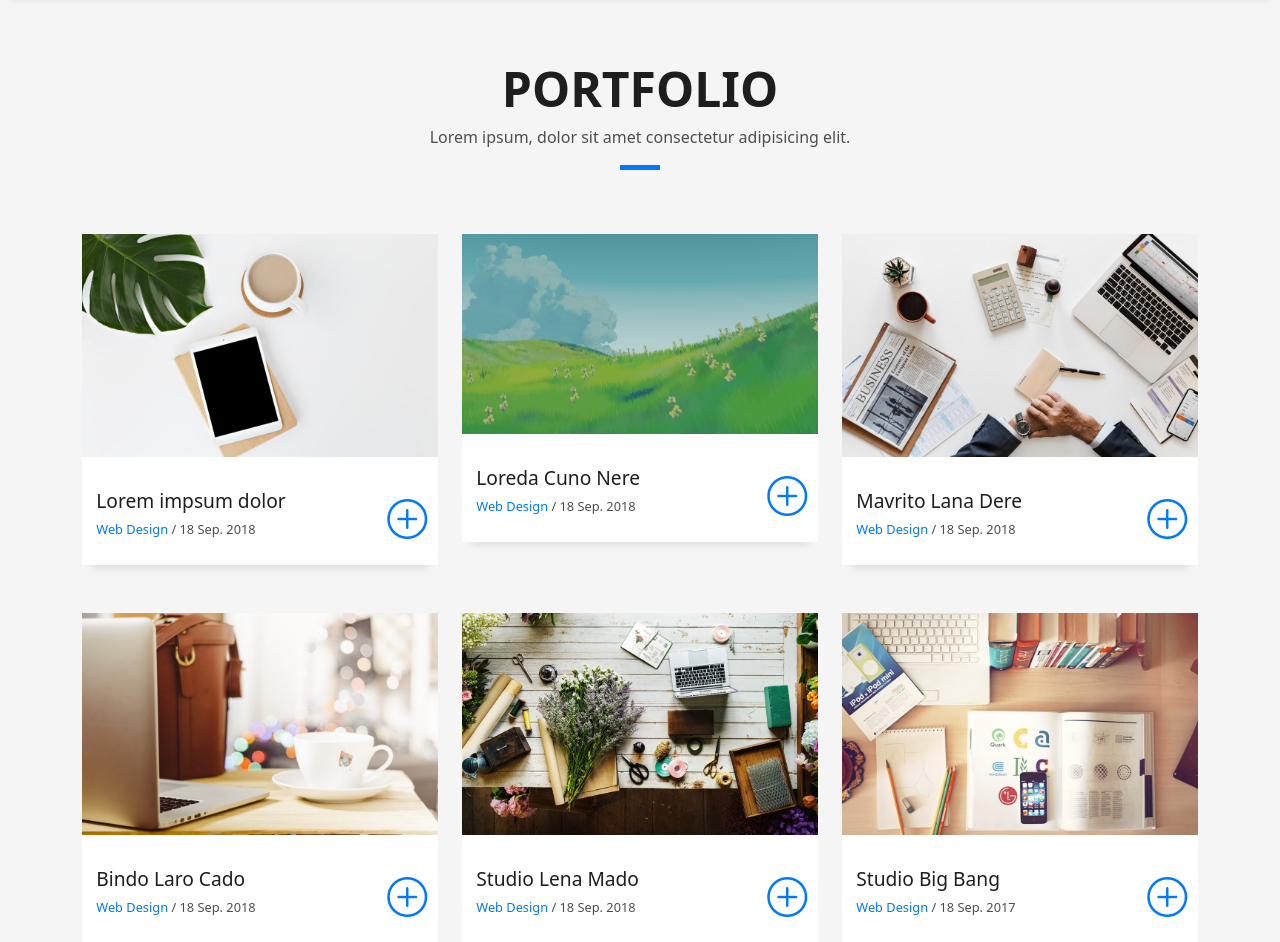
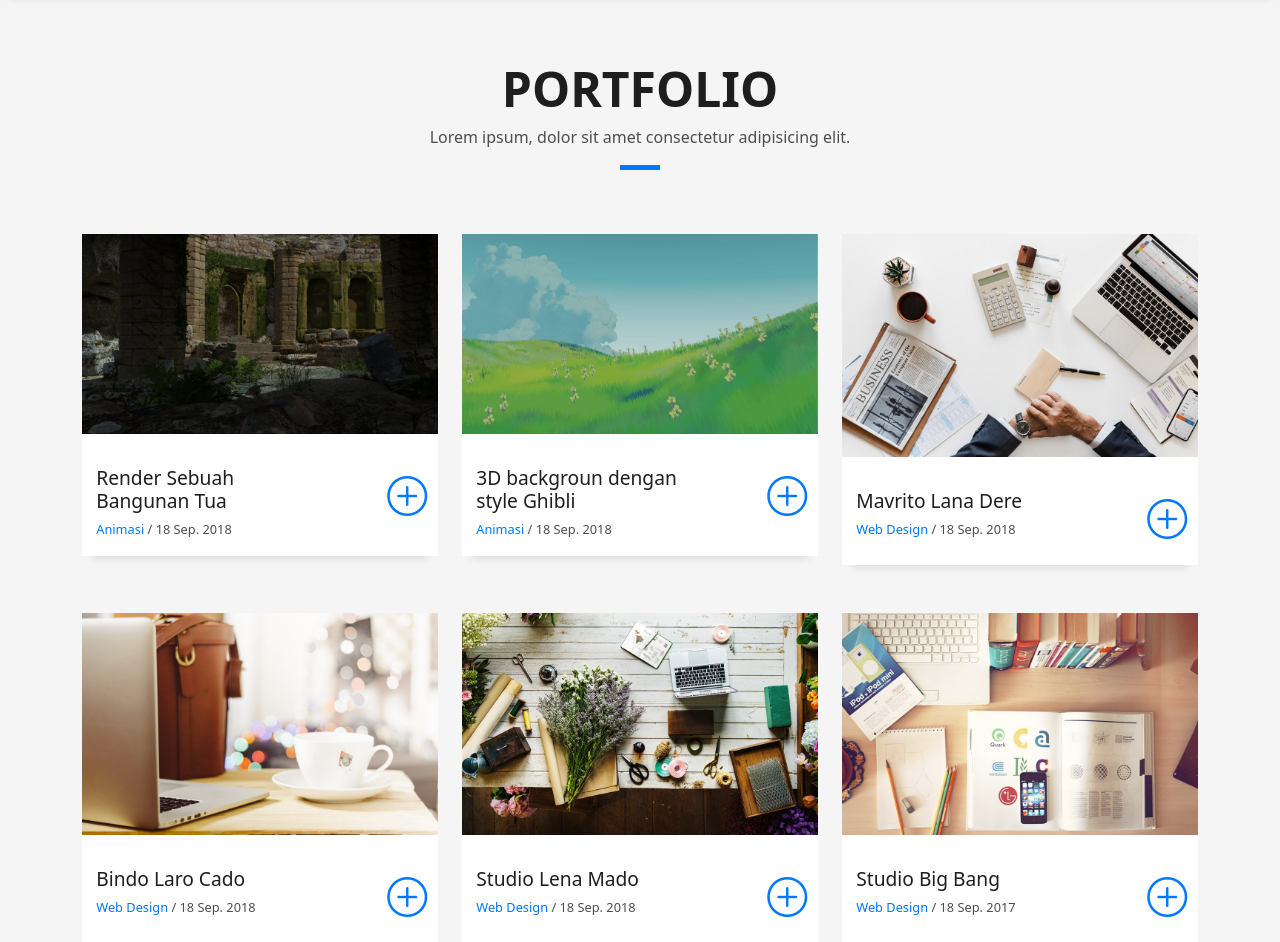
Before and after one commit to Rangga52223/Web-Profile, a Flask app: page / in a window 1280 px wide. Shown: the part 2939-3881 px from the top of the page. Run offline with Flask 3, Linux system fonts and the light colour scheme; some libraries are stand-ins or nearby versions.

Commit message:
Update index.html

```diff
--- a/templates/index.html
+++ b/templates/index.html
@@ -283,7 +283,7 @@
       </div>
     </div><!-- End Counter Section -->
 
-    <!-- ======= Portfolio Section ======= -->
+ <!-- ======= Portfolio Section ======= -->
     <section id="work" class="portfolio-mf sect-pt4 route">
       <div class="container">
         <div class="row">
@@ -302,22 +302,22 @@
         <div class="row">
           <div class="col-md-4">
             <div class="work-box">
-              <a href="assets/img/wasas.jpg" data-gallery="portfolioGallery" class="portfolio-lightbox">
+              <a href="assets/img/wkwkwk.jpg" data-gallery="portfolioGallery" class="portfolio-lightbox">
                 <div class="work-img">
-                  <img src="assets/img/work-1.jpg" alt="" class="img-fluid">
+                  <img src="assets/img/wkwkwk.jpg" alt="" class="img-fluid">
                 </div>
               </a>
               <div class="work-content">
                 <div class="row">
                   <div class="col-sm-8">
-                    <h2 class="w-title">Lorem impsum dolor</h2>
+                    <h2 class="w-title">Render Sebuah Bangunan Tua</h2>
                     <div class="w-more">
-                      <span class="w-ctegory">Web Design</span> / <span class="w-date">18 Sep. 2018</span>
+                      <span class="w-ctegory">Animasi</span> / <span class="w-date">18 Sep. 2018</span>
                     </div>
                   </div>
                   <div class="col-sm-4">
                     <div class="w-like">
-                      <a href="portfolio-details.html"> <span class="bi bi-plus-circle"></span></a>
+                      <a href="#"> <span class="bi bi-plus-circle"></span></a>
                     </div>
                   </div>
                 </div>
@@ -334,14 +334,14 @@
               <div class="work-content">
                 <div class="row">
                   <div class="col-sm-8">
-                    <h2 class="w-title">Loreda Cuno Nere</h2>
+                    <h2 class="w-title">3D backgroun dengan style Ghibli</h2>
                     <div class="w-more">
-                      <span class="w-ctegory">Web Design</span> / <span class="w-date">18 Sep. 2018</span>
+                      <span class="w-ctegory">Animasi</span> / <span class="w-date">18 Sep. 2018</span>
                     </div>
                   </div>
                   <div class="col-sm-4">
                     <div class="w-like">
-                      <a href="portfolio-details.html"> <span class="bi bi-plus-circle"></span></a>
+                      <a href="#"> <span class="bi bi-plus-circle"></span></a>
                     </div>
                   </div>
                 </div>
```
